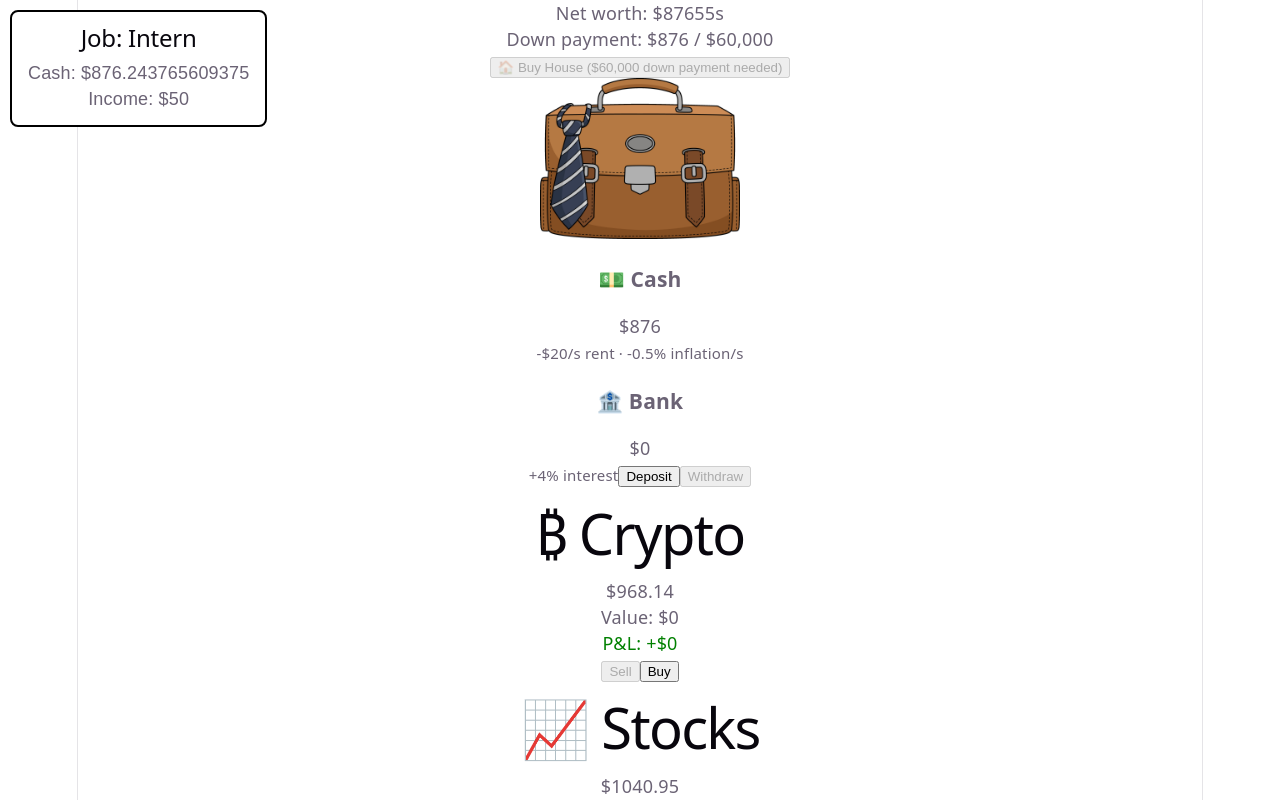
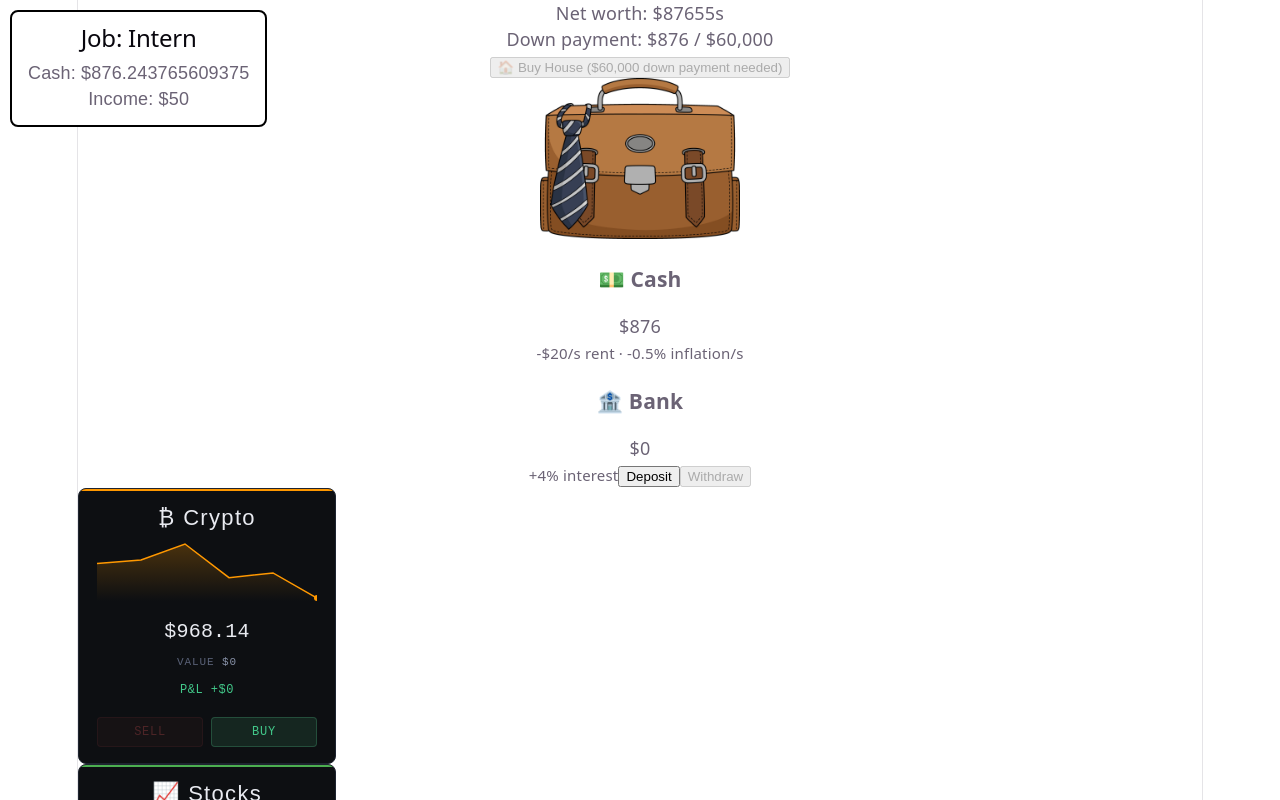
Before and after one commit to HenryBaylis/BlackRock-Hackathon-2026, a React (Vite) app: page / in a window 1280 px wide. Shown: the top 800 px of the page. Built offline with nearby package versions, Linux system fonts and the light colour scheme.

Commit message:
change asset styling

```diff
--- a/src/App.jsx
+++ b/src/App.jsx
@@ -246,13 +246,8 @@ export default function App() {
         stocksInvested={state.stocksInvested}
         cryptoPrice={state.priceHistory.crypto.at(-1) * TRANSACTION_AMOUNT}
         stockPrice={state.priceHistory.stocks.at(-1) * TRANSACTION_AMOUNT}
+        priceHistory={state.priceHistory}
         actionHandlers={actionHandlers}
-      />
-
-      <Stocks
-        priceHistory={state.priceHistory}
-        stockName={STOCK_FUNCTIONS[state.stockFnIndex].name}
-        cryptoName={CRYPTO_FUNCTIONS[state.cryptoFnIndex].name}
       />
     </div>
   )
--- a/src/components/Asset.jsx
+++ b/src/components/Asset.jsx
@@ -1,19 +1,55 @@
 import { fmt } from '../utils'
 
-const Asset = ({ assetName, value, invested, currPrice, onBuy, onSell, canBuy }) => {
+const W = 220
+const H = 60
+
+function Sparkline({ data, color }) {
+  if (data.length < 2) return null
+  const min = Math.min(...data)
+  const max = Math.max(...data)
+  const range = max - min || 1
+  const pts = data.map((v, i) => {
+    const x = (i / (data.length - 1)) * W
+    const y = H - ((v - min) / range) * (H - 6) - 3
+    return `${x.toFixed(1)},${y.toFixed(1)}`
+  })
+  const points = pts.join(' ')
+  const lastPt = pts.at(-1).split(',')
+
+  return (
+    <svg viewBox={`0 0 ${W} ${H}`} width={W} height={H}>
+      <defs>
+        <linearGradient id={`grad-${color}`} x1="0" y1="0" x2="0" y2="1">
+          <stop offset="0%" stopColor={color} stopOpacity="0.25" />
+          <stop offset="100%" stopColor={color} stopOpacity="0" />
+        </linearGradient>
+      </defs>
+      <polygon points={`${points} ${W},${H} 0,${H}`} fill={`url(#grad-${color})`} />
+      <polyline points={points} fill="none" stroke={color} strokeWidth="1.5" />
+      <circle cx={lastPt[0]} cy={lastPt[1]} r="3" fill={color} />
+    </svg>
+  )
+}
+
+const Asset = ({ assetName, value, invested, currPrice, onBuy, onSell, canBuy, priceHistory, color }) => {
   const profitAndLoss = value - invested
   const profitAndLossPositive = profitAndLoss >= 0
 
   return (
-    <div>
-      <h1>{assetName}</h1>
-      <div>${currPrice.toFixed(2)}</div>
-      <div>Value: {fmt(value)}</div>
-      <div style={{ color: profitAndLossPositive ? 'green' : 'red' }}>
-        P&L: {profitAndLossPositive ? '+' : ''}{fmt(profitAndLoss)}
+    <div className="asset-card" style={{ '--accent': color }}>
+      <h2 className="asset-name">{assetName}</h2>
+      <div className="sparkline-wrap">
+        <Sparkline data={priceHistory} color={color} />
       </div>
-      <button onClick={onSell} disabled={value <= 0}>Sell</button>
-      <button onClick={onBuy} disabled={!canBuy}>Buy</button>
+      <div className="asset-price">${currPrice.toFixed(2)}</div>
+      <div className="asset-value">Value <span>{fmt(value)}</span></div>
+      <div className="asset-pnl" style={{ color: profitAndLossPositive ? '#42c98a' : '#e05555' }}>
+        P&L {profitAndLossPositive ? '+' : ''}{fmt(profitAndLoss)}
+      </div>
+      <div className="btn-row">
+        <button className="btn-sell" onClick={onSell} disabled={value <= 0}>Sell</button>
+        <button className="btn-buy" onClick={onBuy} disabled={!canBuy}>Buy</button>
+      </div>
     </div>
   )
 }
--- a/src/components/AssetList.jsx
+++ b/src/components/AssetList.jsx
@@ -2,10 +2,10 @@ import { fmt } from '../utils'
 import Asset from './Asset'
 
 const BANK_INTEREST_RATE = 0.04
-const RENT               = 20
-const INFLATION_RATE     = 0.005
+const RENT = 20
+const INFLATION_RATE = 0.005
 
-export default function AssetList({ cash, bank, cryptoValue, cryptoInvested, stocksValue, stocksInvested, cryptoPrice, stockPrice, actionHandlers }) {
+export default function AssetList({ cash, bank, cryptoValue, cryptoInvested, stocksValue, stocksInvested, cryptoPrice, stockPrice, priceHistory, actionHandlers }) {
     const canAfford = cash >= 10
 
     return (
@@ -22,6 +22,7 @@ export default function AssetList({ cash, bank, cryptoValue, cryptoInvested, sto
                 <button onClick={actionHandlers.depositBank} disabled={!canAfford}>Deposit</button>
                 <button onClick={actionHandlers.withdrawBank} disabled={bank <= 0}>Withdraw</button>
             </div>
+            <div>
                 <Asset
                     assetName="₿ Crypto"
                     value={cryptoValue}
@@ -30,6 +31,8 @@ export default function AssetList({ cash, bank, cryptoValue, cryptoInvested, sto
                     onBuy={actionHandlers.buyCrypto}
                     onSell={actionHandlers.sellCrypto}
                     canBuy={canAfford}
+                    priceHistory={priceHistory.crypto}
+                    color="#ff9800"
                 />
                 <Asset
                     assetName="📈 Stocks"
@@ -39,7 +42,10 @@ export default function AssetList({ cash, bank, cryptoValue, cryptoInvested, sto
                     onBuy={actionHandlers.buyStocks}
                     onSell={actionHandlers.sellStocks}
                     canBuy={canAfford}
+                    priceHistory={priceHistory.stocks}
+                    color="#4caf50"
                 />
+            </div>
         </div>
     )
 }
--- a/src/minh.css
+++ b/src/minh.css
@@ -0,0 +1,52 @@
+.asset-card {
+  background: #0d0f12;
+  border: 1px solid #1e2430;
+  border-radius: 8px;
+  padding: 16px 18px;
+  width: 220px;
+  font-family: 'DM Mono', monospace, sans-serif;
+  position: relative;
+  overflow: hidden;
+}
+
+.asset-card::before {
+  content: '';
+  position: absolute;
+  top: 0; left: 0; right: 0;
+  height: 2px;
+  background: var(--accent);
+}
+
+.asset-name {
+  font-family: 'Bebas Neue', sans-serif;
+  font-size: 22px;
+  letter-spacing: 0.06em;
+  color: #e8eaf0;
+  margin: 0 0 10px;
+}
+
+.asset-price { font-size: 20px; font-weight: 500; color: #e8eaf0; margin-bottom: 4px; }
+.asset-value { font-size: 11px; color: #5a6278; text-transform: uppercase; letter-spacing: 0.08em; margin-bottom: 2px; }
+.asset-value span { color: #8892a8; }
+.asset-pnl { font-size: 12px; font-weight: 500; margin-bottom: 14px; letter-spacing: 0.04em; }
+.sparkline-wrap { margin: 0 -2px 10px; }
+
+.btn-row { display: grid; grid-template-columns: 1fr 1fr; gap: 8px; }
+.btn-sell, .btn-buy {
+  padding: 7px 0;
+  border-radius: 4px;
+  border: none;
+  font-family: 'DM Mono', monospace, sans-serif;
+  font-size: 12px;
+  font-weight: 500;
+  letter-spacing: 0.06em;
+  cursor: pointer;
+  text-transform: uppercase;
+  transition: opacity 0.15s, transform 0.08s;
+}
+.btn-sell { background: rgba(220,80,80,0.15); color: #e05555; border: 1px solid rgba(220,80,80,0.3); }
+.btn-sell:hover:not(:disabled) { background: rgba(220,80,80,0.25); }
+.btn-buy { background: rgba(80,200,140,0.12); color: #42c98a; border: 1px solid rgba(80,200,140,0.25); }
+.btn-buy:hover:not(:disabled) { background: rgba(80,200,140,0.22); }
+.btn-sell:active, .btn-buy:active { transform: scale(0.96); }
+.btn-sell:disabled, .btn-buy:disabled { opacity: 0.3; cursor: not-allowed; }
```
Lines whose indentation alone changed are shown as unchanged.
